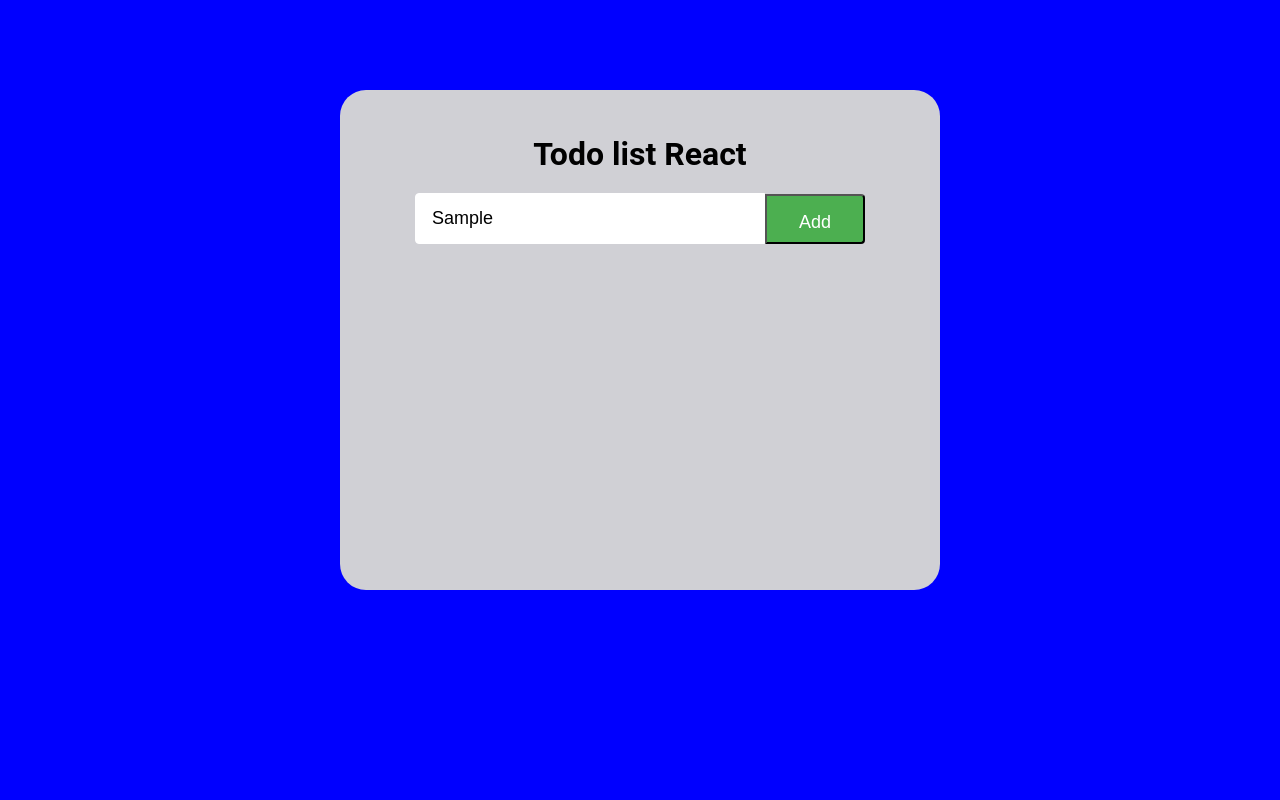
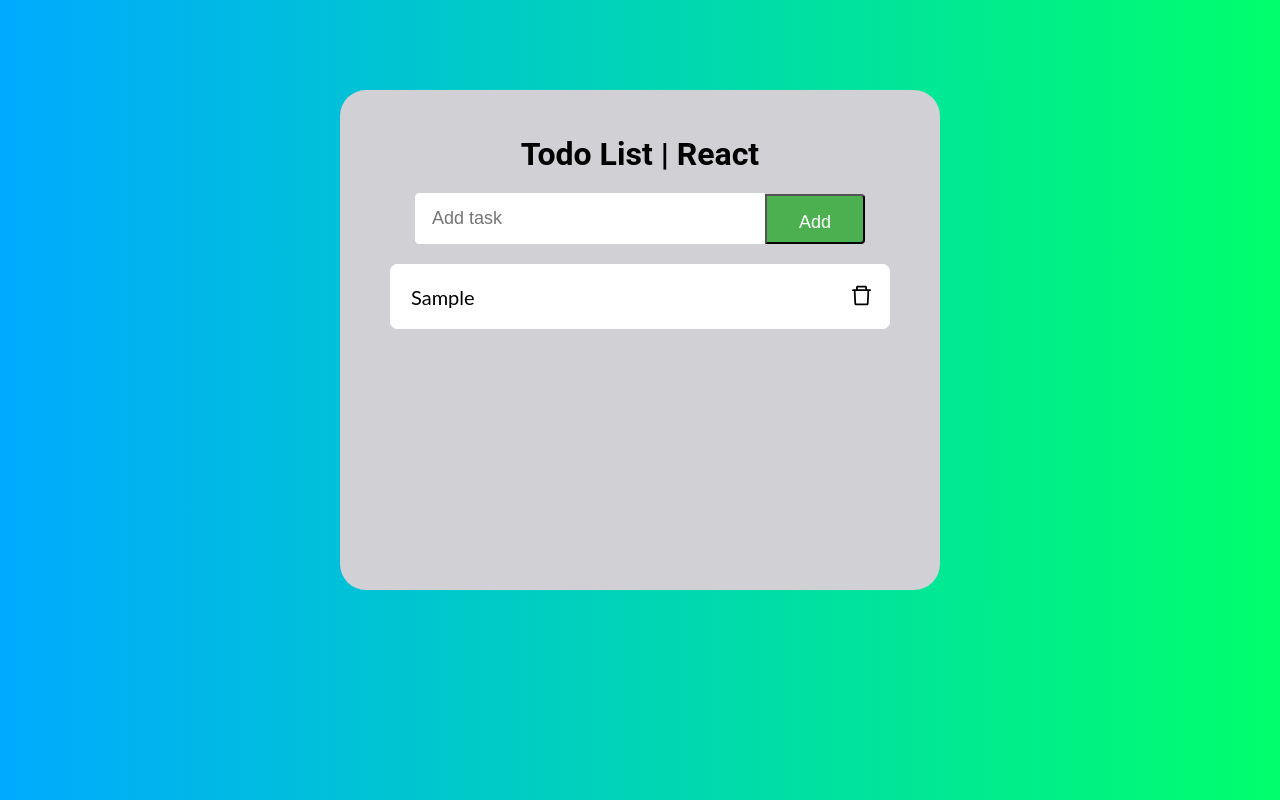
Before and after one commit to bohaz/todo-react, a React (Create React App) app: page / in a window 1280 px wide. Both pictures are taken after typing "Sample" into the empty fields and a click on the button "Add". Built offline with nearby package versions, Linux system fonts and the light colour scheme.

Commit message:
Add functionality

```diff
--- a/package.json
+++ b/package.json
@@ -6,10 +6,12 @@
     "@testing-library/jest-dom": "^5.16.5",
     "@testing-library/react": "^13.4.0",
     "@testing-library/user-event": "^13.5.0",
+    "prop-types": "^15.8.1",
     "react": "^18.2.0",
     "react-dom": "^18.2.0",
     "react-icons": "^4.10.1",
     "react-scripts": "5.0.1",
+    "uuid": "^9.0.0",
     "web-vitals": "^2.1.4"
   },
   "scripts": {
--- a/src/App.css
+++ b/src/App.css
@@ -5,7 +5,7 @@
 }
 
 html, body {
-  background-color: blue;
+  background: linear-gradient(to right, #00aaff, #00ff6c);
   font-family: 'lato', sans-serif;
   margin-top: 40px;
 }
@@ -93,3 +93,10 @@ h1 {
  padding: 16px;
  text-transform: capitalize;
 }
+
+.tasklist-container {
+ display: flex;
+ flex-wrap: wrap;
+ justify-content: center;
+ margin-top: 15px;
+}
--- a/src/App.js
+++ b/src/App.js
@@ -1,12 +1,12 @@
 import './App.css';
-import TaskForm from './components/TaskForm';
+import TaskList from './components/TaskList';
 
 function App() {
   return (
     <div className="todo-app">
       <div className="todo-app-content">
-        <h1>Todo list React</h1>
-        <TaskForm />
+        <h1>Todo List | React</h1>
+        <TaskList />
       </div>
     </div>
   );
--- a/src/components/TaskForm.js
+++ b/src/components/TaskForm.js
@@ -1,12 +1,46 @@
-import React from 'react';
+import React, { useState } from 'react';
 import '../App.css';
+import { v4 as uuidv4 } from 'uuid';
+import PropTypes from 'prop-types';
 
-function TaskForm() {
+function TaskForm({ onSubmit }) {
+  const [input, setInput] = useState('');
+
+  TaskForm.propTypes = {
+    onSubmit: PropTypes.func.isRequired,
+  };
+
+  const handleChange = (e) => {
+    setInput(e.target.value);
+  };
+
+  const handleSubmit = (e) => {
+    e.preventDefault();
+
+    const newTask = {
+      id: uuidv4(),
+      text: input.trim(), // Trims the input text
+      completed: false,
+    };
+    onSubmit(newTask);
+    setInput(''); // Clears the input after adding the task
+  };
+
   return (
-    <form className="todo-form">
-      <input type="text" name="text" className="todo-input" placeholder="Add task" />
-      <button type="button" className="todo-button">Add</button>
+    <form className="todo-form" onSubmit={handleSubmit}>
+      <input
+        type="text"
+        name="text"
+        className="todo-input"
+        placeholder="Add task"
+        value={input}
+        onChange={handleChange}
+      />
+      <button type="submit" className="todo-button">
+        Add
+      </button>
     </form>
   );
 }
+
 export default TaskForm;
--- /dev/null
+++ b/src/components/TaskList.js
@@ -0,0 +1,58 @@
+import React, { useState } from 'react';
+import TaskForm from './TaskForm';
+import '../App.css';
+import TodoList from './TodoList';
+
+function TaskList() {
+  const [tasks, setTasks] = useState([]);
+
+  const addTask = (task) => {
+    if (task.text.trim()) {
+      const newTask = {
+        ...task,
+        text: task.text.trim(),
+      };
+
+      const newTasks = [newTask, ...tasks];
+      setTasks(newTasks);
+    }
+  };
+
+  const removeTask = (id) => {
+    const newTasks = tasks.filter((task) => task.id !== id);
+    setTasks(newTasks);
+  };
+
+  const completeTask = (id) => {
+    const newTasks = tasks.map((task) => {
+      if (task.id === id) {
+        return {
+          ...task,
+          completed: !task.completed,
+        };
+      }
+      return task;
+    });
+    setTasks(newTasks);
+  };
+
+  return (
+    <>
+      <TaskForm onSubmit={addTask} />
+      <div className="tasklist-container">
+        {tasks.map((task) => (
+          <TodoList
+            key={task.id}
+            id={task.id}
+            text={task.text}
+            completed={task.completed}
+            completeTask={completeTask}
+            removeTask={removeTask}
+          />
+        ))}
+      </div>
+    </>
+  );
+}
+
+export default TaskList;
--- /dev/null
+++ b/src/components/TodoList.js
@@ -0,0 +1,56 @@
+import React from 'react';
+import { AiOutlineDelete } from 'react-icons/ai';
+import PropTypes from 'prop-types';
+
+const TodoList = ({
+  id, text, completed, completeTask, removeTask,
+}) => {
+  const handleCompleteTask = () => {
+    completeTask(id);
+  };
+
+  const handleRemoveTask = () => {
+    removeTask(id);
+  };
+
+  return (
+    <div className={completed ? 'task-container completed' : 'task-container'}>
+      <span
+        className="task-text"
+        onClick={handleCompleteTask}
+        onKeyDown={(event) => {
+          if (event.key === 'Enter' || event.key === ' ') {
+            handleCompleteTask();
+          }
+        }}
+        role="button"
+        tabIndex={0}
+      >
+        {text}
+      </span>
+      <div
+        className="task-icon-container"
+        onClick={handleRemoveTask}
+        onKeyDown={(event) => {
+          if (event.key === 'Enter' || event.key === ' ') {
+            handleRemoveTask();
+          }
+        }}
+        role="button" // Agregamos el atributo role="button" para indicar que es un elemento interactivo
+        tabIndex={0} // Hacemos el elemento enfocable con el teclado
+      >
+        <AiOutlineDelete className="task-icon" />
+      </div>
+    </div>
+  );
+};
+
+TodoList.propTypes = {
+  id: PropTypes.string.isRequired,
+  text: PropTypes.string.isRequired,
+  completed: PropTypes.bool.isRequired,
+  completeTask: PropTypes.func.isRequired,
+  removeTask: PropTypes.func.isRequired,
+};
+
+export default TodoList;
```
Also changed, not shown: src/components/Todo.list.js (deleted, +0 -17 lines), 1 other file (tests, documents, lock files or other folders).
